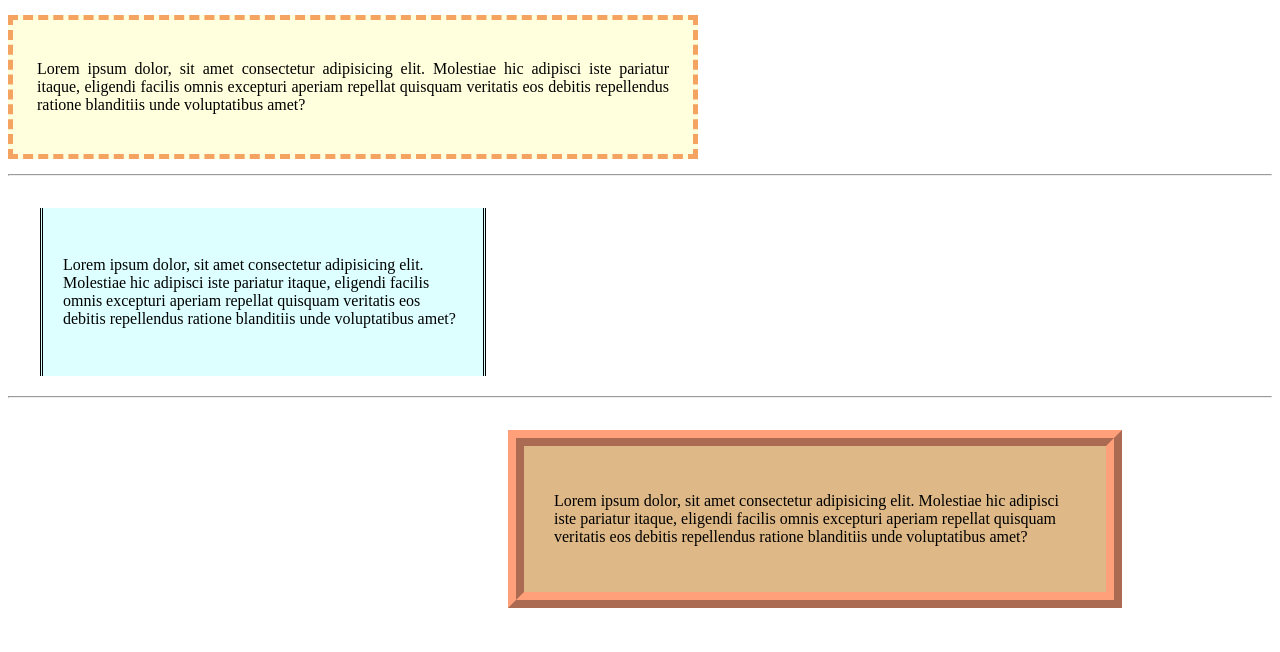
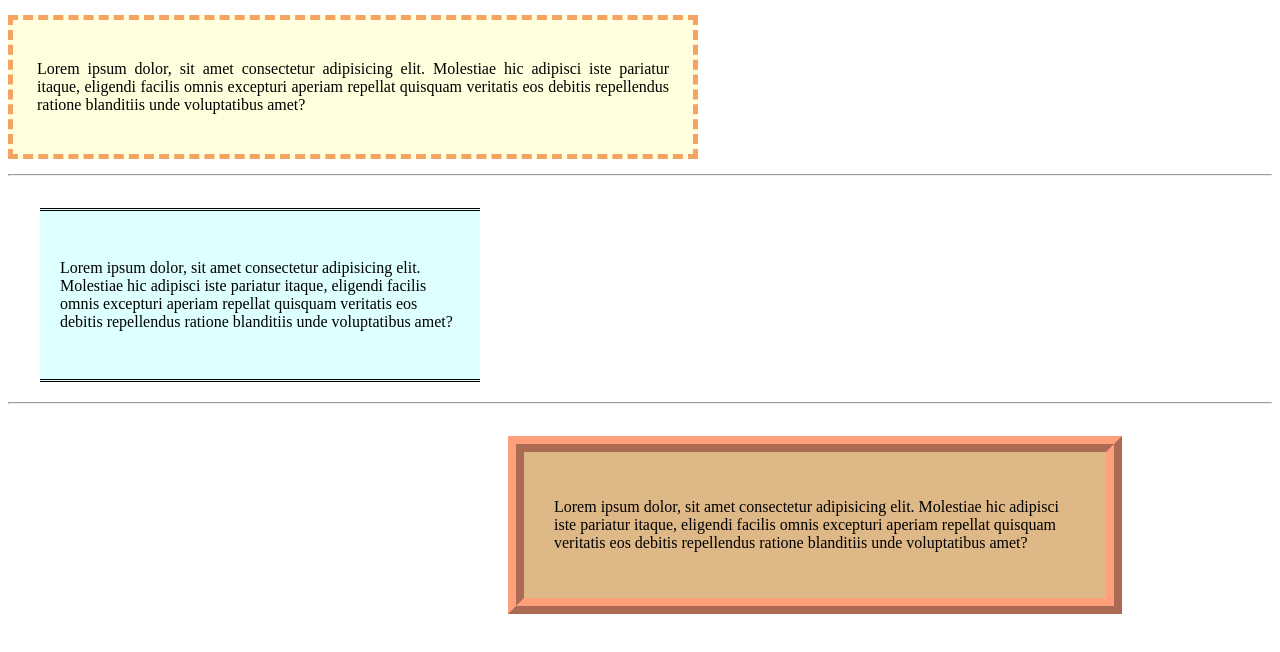
Before and after one commit to divyasuram/html-demo, a plain HTML site: page index.html in a window 1280 px wide. Drawn offline with Linux system fonts and the light colour scheme.

Commit message:
Update styles.css

```diff
--- a/styles.css
+++ b/styles.css
@@ -12,8 +12,8 @@ text-align: justify;
 #boxB{
 width:25em;
 border-style: double;
-border-top:10px darkslategrey;
-border-bottom:10px darkslategrey;
+border-left:10px darkslategrey;
+border-right:10px darkslategrey;
 background-color: #DFF;
 padding-left: 20px;
 padding-right: 20px;
```
